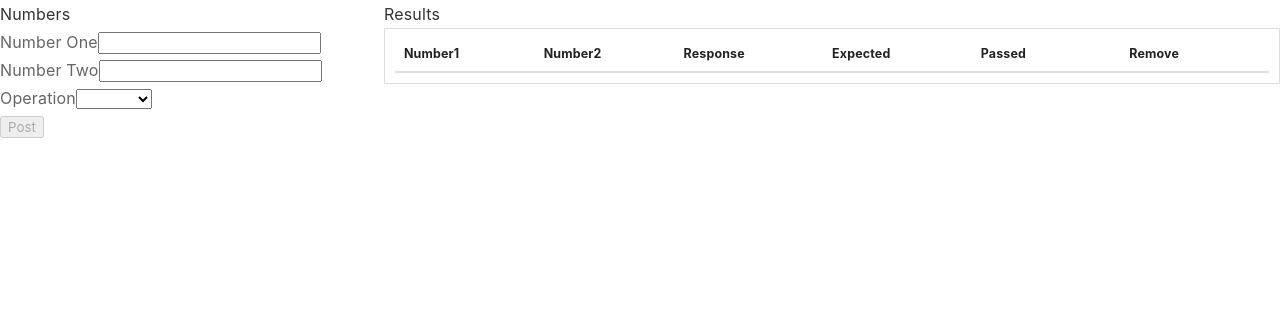
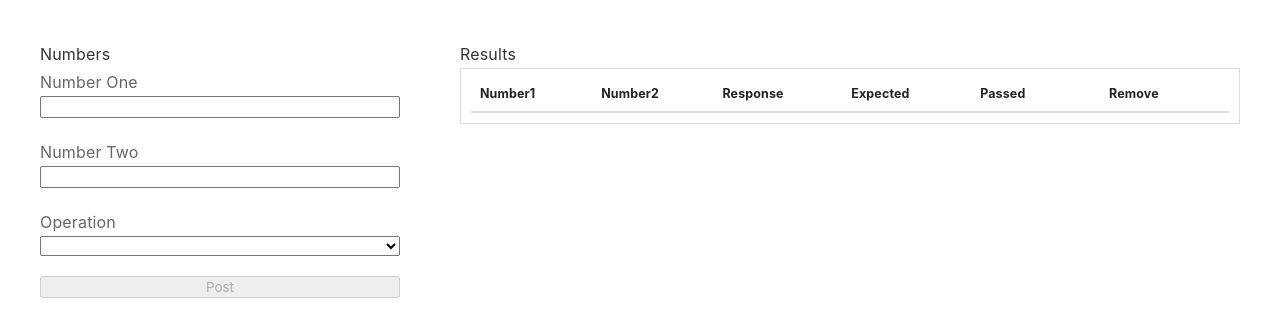
Before and after one commit to okuja/okuja-frontend-interview, an Angular app: page /home in a window 1280 px wide. Shown: the top 336 px of the page. Built offline with nearby package versions, Linux system fonts and the light colour scheme.

Commit message:
Created proper layout for tables

```diff
--- a/src/app/components/home/home.component.html
+++ b/src/app/components/home/home.component.html
@@ -1,19 +1,20 @@
-<div fxLayout.lg = "Row" fxLayout.md="Column" fxLayout.sm="Column" fxLayout.xs="Column">
+<div class="margin-40" fxLayout.lg = "Row" fxLayout.md="Column" fxLayout.sm="Column" fxLayout.xs="Column" >
     <div fxFlex="30%">
       <div fxLayout="Column">
+
+        <div fxLayout="column"  >
           <div>Numbers</div>
-      <div>
-        <form id="math_operation_form" [formGroup]="math_operation_form" (ngSubmit)="sendMathOperation(math_operation_form)">
+          <form fxLayout="column" fxLayoutGap="20px" id="math_operation_form" [formGroup]="math_operation_form" (ngSubmit)="sendMathOperation(math_operation_form)">
 
-            <div class="field">
+              <div class="field" fxLayout="column">
                   <label>Number One</label>
-                <input formControlName="number_one" name="number_one"  type="text" required>
+                  <input formControlName="number_one" name="number_one"  type="number" required>
               </div>
-            <div class="field">
+              <div class="field" fxLayout="column">
                   <label>Number Two</label>
-                <input formControlName="number_two" name="email"  type="email" required>
+                  <input formControlName="number_two" name="email"  type="number" required>
               </div>
-            <div class="field">
+              <div class="field" fxLayout="column" fxLayoutAlign="start ">
                   <label>Operation</label>
                   <select formControlName="math_operation" required>
                       <option value="+">Add</option>
@@ -21,17 +22,18 @@
                       <option  value="*">Multiply</option>
                       <option  value="/">Divide</option>
                   </select>
-                <!-- <input formControlName="math_operation" name="math_operation"  type="text"> -->
               </div>
+              <div fxLayout="column">
                 <button type="submit" [disabled]="!math_operation_form.valid" class="ui blue primary height-50 font-16 font-quicksand submit button">Post</button>
+              </div>
           </form>
         </div>
-
       </div>
     </div>
     <div fxFlex="70%">
+
+        <div fxLayout="column" class="margin-left-60">
             <div>Results</div>
-      <div fxLayout="column">
             <table class="table">
                 <thead>
                     <tr class="odd">
@@ -62,7 +64,8 @@
                         </td>
                         <td fxFlex="17%" fxLayoutGap="10px" fxLayout="row" >
                             <div>
-                              <button class="button button-black">View Details</button>
+                                <button mat-button class="button button-red" (click)="deleteItem(i)">Delete</button>
+                                <!-- <span class="clickable" (click)="deleteItem(i)"><i class="fa fa-trash"></i></span> -->
                             </div>
                         </td>
                     </tr>
--- a/src/app/components/home/home.component.ts
+++ b/src/app/components/home/home.component.ts
@@ -38,18 +38,6 @@ export class HomeComponent implements OnInit {
     var form_math_operation = form.value.math_operation;
     var expression = form_number_one + form_math_operation + form_number_two
 
-    // switch(form_math_operation){
-    //   case 'add':
-    //       break
-    //   case 'subtract':
-    //       break
-    //   case 'multiply':
-    //       break
-    //   case 'divide':
-    //       break
-    // }
-
-
     this.new_math_operation = {
       "expr":expression,
       "precision": 14
@@ -61,28 +49,50 @@ export class HomeComponent implements OnInit {
       res =>{
       console.log(res);
       this.response = res;
+      var status:any
+      var rounded_number = Math.round(Math.random());
+      var final_response:any
+
+      if (rounded_number == 1){
+        var second_random_number = (Math.random())*4000;
+        var ceiling_number = Math.ceil(second_random_number)
+        final_response = ceiling_number
+        console.log("Final Response in if  : "+final_response)
+      }
+      else{
+        final_response = this.response.result
+        console.log("Final Response in else  : "+final_response)
+      }
+      console.log("Expression   : "+ eval(expression))
+
+      if (final_response == eval(expression)){
+        status = "yes"
+      }
+      else{
+        status = "no"
+      }
+
+
       this.math_response_operations = {
         number_one:form_number_one,
         number_two:form_number_two,
-        response:this.response.result,
-        expected:form_number_one,
-        passed:"yes"
+        response:final_response,
+        expected:eval(expression),
+        passed: status
       }
 
       this.all_math_operations.push(this.math_response_operations)
       console.log(this.all_math_operations)
-
-      // this.response_message = 'Your complaint has been successfully sent.';
-      // this.show_complaint_success_message = true;
-      // this.compliant_loading = false;
       },
       err => {
         console.log(err);
-      //   this.response_message = 'Check your internet connection and try again.';
-      //   this.show_complaint_error_message = true;
-      //  this.compliant_loading = false;
       });
 
   }
 
+  deleteItem(i)
+ {
+    this.all_math_operations.splice(i,1);
+ }
+
 }
--- a/src/styles.scss
+++ b/src/styles.scss
@@ -7,7 +7,6 @@
 /* Larger than mobile screen */
 
 @media (min-width: 40.0rem) {}
-
 
 /* Larger than tablet screen */
 
@@ -1192,6 +1191,18 @@ table thead tr td {
     margin: 10px !important;
 }
 
+.margin-20 {
+    margin: 20px !important;
+}
+
+.margin-30 {
+    margin: 30px !important;
+}
+
+.margin-40 {
+    margin: 40px !important;
+}
+
 .margin-top-10 {
     margin-top: 10px !important;
 }
@@ -1238,6 +1249,10 @@ table thead tr td {
 
 .margin-left-20 {
     margin-left: 20px;
+}
+
+.margin-left-60 {
+    margin-left: 60px !important;
 }
 
 .margin-right-10 {
```
Also changed, not shown: src/assets/deleteicon.png (added). Lines whose indentation alone changed are shown as unchanged.
